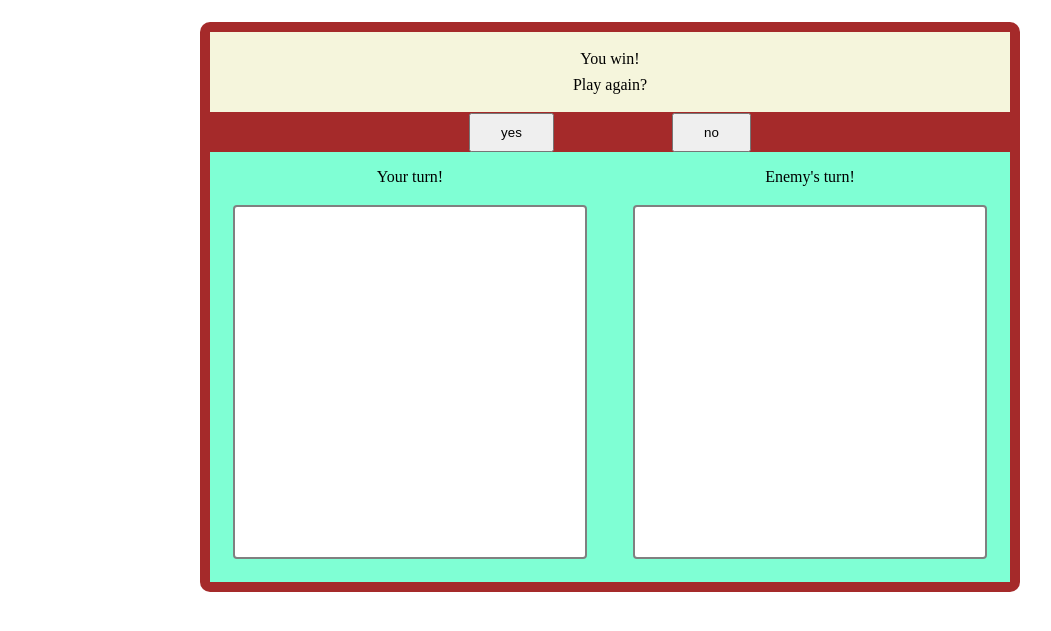
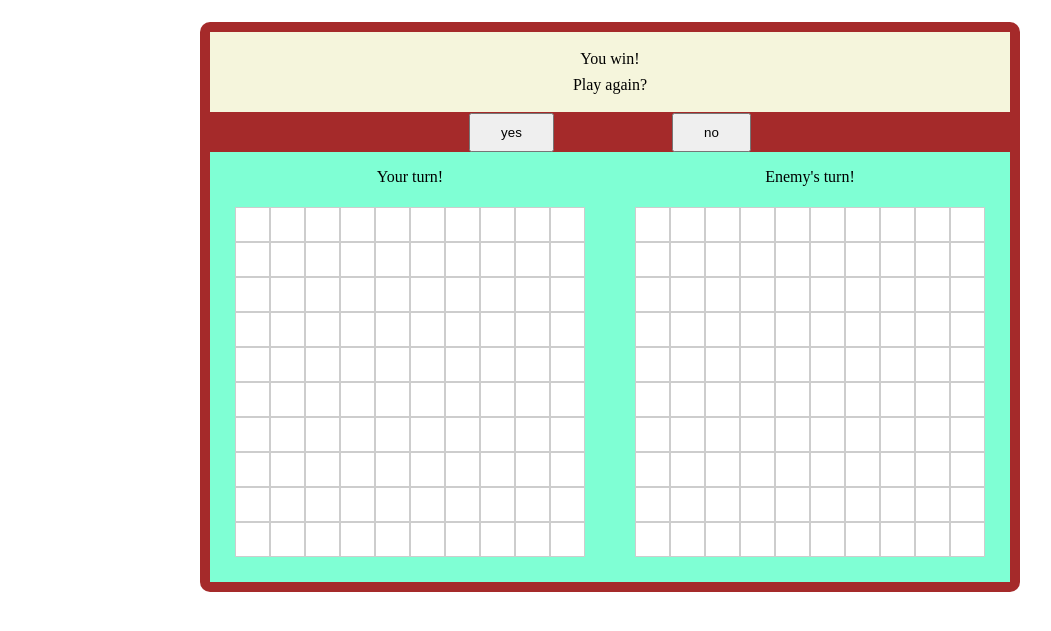
Before and after one commit to Raezane/battleship, a website built with webpack: page src/index.html in a window 1280 px wide. Shown: the part 93-724 px from the top of the page, without its empty margins (30-1081 px from the left). Built offline with nearby package versions, Linux system fonts and the light colour scheme.

Commit message:
create ui grid, displayHandler, fix surrounding functionality

```diff
--- a/src/index.html
+++ b/src/index.html
@@ -19,9 +19,211 @@
       </div>
       <div class="boardscontainer">
         <h2 class="yourturn turnheader">Your turn!</h2>
-        <div class="player board"></div>
+        <div class="player board">
+          <div></div>
+          <div></div>
+          <div></div>
+          <div></div>
+          <div></div>
+          <div></div>
+          <div></div>
+          <div></div>
+          <div></div>
+          <div></div>
+          <div></div>
+          <div></div>
+          <div></div>
+          <div></div>
+          <div></div>
+          <div></div>
+          <div></div>
+          <div></div>
+          <div></div>
+          <div></div>
+          <div></div>
+          <div></div>
+          <div></div>
+          <div></div>
+          <div></div>
+          <div></div>
+          <div></div>
+          <div></div>
+          <div></div>
+          <div></div>
+          <div></div>
+          <div></div>
+          <div></div>
+          <div></div>
+          <div></div>
+          <div></div>
+          <div></div>
+          <div></div>
+          <div></div>
+          <div></div>
+          <div></div>
+          <div></div>
+          <div></div>
+          <div></div>
+          <div></div>
+          <div></div>
+          <div></div>
+          <div></div>
+          <div></div>
+          <div></div>
+          <div></div>
+          <div></div>
+          <div></div>
+          <div></div>
+          <div></div>
+          <div></div>
+          <div></div>
+          <div></div>
+          <div></div>
+          <div></div>
+          <div></div>
+          <div></div>
+          <div></div>
+          <div></div>
+          <div></div>
+          <div></div>
+          <div></div>
+          <div></div>
+          <div></div>
+          <div></div>
+          <div></div>
+          <div></div>
+          <div></div>
+          <div></div>
+          <div></div>
+          <div></div>
+          <div></div>
+          <div></div>
+          <div></div>
+          <div></div>
+          <div></div>
+          <div></div>
+          <div></div>
+          <div></div>
+          <div></div>
+          <div></div>
+          <div></div>
+          <div></div>
+          <div></div>
+          <div></div>
+          <div></div>
+          <div></div>
+          <div></div>
+          <div></div>
+          <div></div>
+          <div></div>
+          <div></div>
+          <div></div>
+          <div></div>
+          <div></div>
+        </div>
         <h2 class="enemyturn turnheader">Enemy's turn!</h2>
-        <div class="enemy board"></div>
+        <div class="enemy board">
+          <div></div>
+          <div></div>
+          <div></div>
+          <div></div>
+          <div></div>
+          <div></div>
+          <div></div>
+          <div></div>
+          <div></div>
+          <div></div>
+          <div></div>
+          <div></div>
+          <div></div>
+          <div></div>
+          <div></div>
+          <div></div>
+          <div></div>
+          <div></div>
+          <div></div>
+          <div></div>
+          <div></div>
+          <div></div>
+          <div></div>
+          <div></div>
+          <div></div>
+          <div></div>
+          <div></div>
+          <div></div>
+          <div></div>
+          <div></div>
+          <div></div>
+          <div></div>
+          <div></div>
+          <div></div>
+          <div></div>
+          <div></div>
+          <div></div>
+          <div></div>
+          <div></div>
+          <div></div>
+          <div></div>
+          <div></div>
+          <div></div>
+          <div></div>
+          <div></div>
+          <div></div>
+          <div></div>
+          <div></div>
+          <div></div>
+          <div></div>
+          <div></div>
+          <div></div>
+          <div></div>
+          <div></div>
+          <div></div>
+          <div></div>
+          <div></div>
+          <div></div>
+          <div></div>
+          <div></div>
+          <div></div>
+          <div></div>
+          <div></div>
+          <div></div>
+          <div></div>
+          <div></div>
+          <div></div>
+          <div></div>
+          <div></div>
+          <div></div>
+          <div></div>
+          <div></div>
+          <div></div>
+          <div></div>
+          <div></div>
+          <div></div>
+          <div></div>
+          <div></div>
+          <div></div>
+          <div></div>
+          <div></div>
+          <div></div>
+          <div></div>
+          <div></div>
+          <div></div>
+          <div></div>
+          <div></div>
+          <div></div>
+          <div></div>
+          <div></div>
+          <div></div>
+          <div></div>
+          <div></div>
+          <div></div>
+          <div></div>
+          <div></div>
+          <div></div>
+          <div></div>
+          <div></div>
+          <div></div>
+        </div>
       </div>
     </div>
   </div>
--- a/src/style.scss
+++ b/src/style.scss
@@ -66,13 +66,21 @@ html, body {
   grid-auto-flow: column;
 
   .board {
+    display: grid;
+    grid-template-columns: repeat(10, auto);
+    grid-auto-rows: auto;
     height: 350px;
     width: 350px;
-    border: 2px solid grey;
-    border-radius: 4px;
     background-color: white;
     justify-self: center;
   }
+}
+
+.board div {
+  box-sizing: border-box;
+  width: 100%;
+  height: 100%;
+  border: 1px solid rgba(130, 130, 130, 0.4);
 }
 
 .turnheader {
--- /dev/null
+++ b/src/ui/displayHandler.js
@@ -0,0 +1,2 @@
+import { boardHandler } from "../models/boardHandler";
+import { ship } from "../models/shipHandler";
```
Also changed, not shown: src/models/boardHandler.js (+11 -32 lines), tests/gameboard.test.js (+0 -17 lines).
